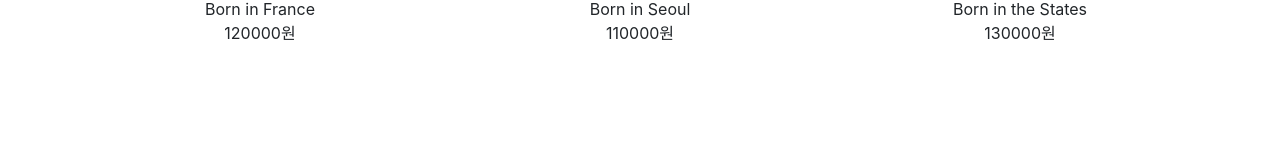
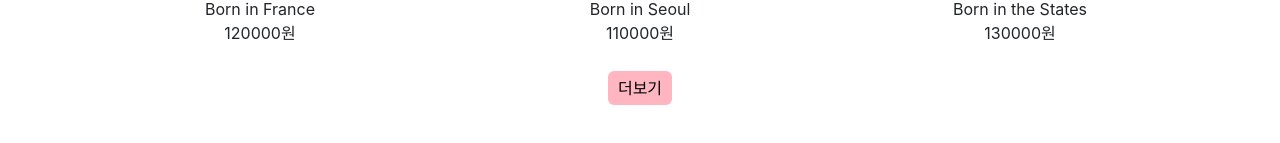
Before and after one commit to sookyeongyeom/coding-apple-shop, a React (Create React App) app: page / in a window 1280 px wide. Shown: the part 629-772 px from the top of the page. Built offline with nearby package versions, Linux system fonts and the light colour scheme.

Commit message:
:sparkles: ajax with axios

```diff
--- a/src/App.js
+++ b/src/App.js
@@ -6,9 +6,20 @@ import { useState } from 'react';
 import data from './data';
 import { Routes, Route, Link, useNavigate, Outlet } from 'react-router-dom';
 import Detail from './pages/Detail';
+import axios from 'axios';
+import styled from 'styled-components';
+
+const Button = styled.button`
+	background: ${(props) => props.bg};
+	color: ${(props) => (props.bg === 'gray' ? 'white' : 'black')};
+	padding: 5px 10px;
+	border: none;
+	border-radius: 6px;
+	margin: 10px;
+`;
 
 function App() {
-	let [shoes] = useState(data);
+	let [shoes, setShoes] = useState(data);
 	let navigate = useNavigate();
 	return (
 		<div className='App'>
@@ -41,6 +52,24 @@ function App() {
 									})}
 								</div>
 							</div>
+							<Button
+								bg='lightpink'
+								onClick={() => {
+									axios
+										.get('https://codingapple1.github.io/shop/data2.json') //
+										.then((결과) => {
+											const moreShoes = 결과.data;
+											// 신발 더보기
+											let copy = shoes;
+											copy = [...copy, ...moreShoes];
+											setShoes(copy);
+										})
+										.catch(() => {
+											console.log('실패함ㅠㅠ');
+										});
+								}}>
+								더보기
+							</Button>
 						</>
 					}
 				/>
```
